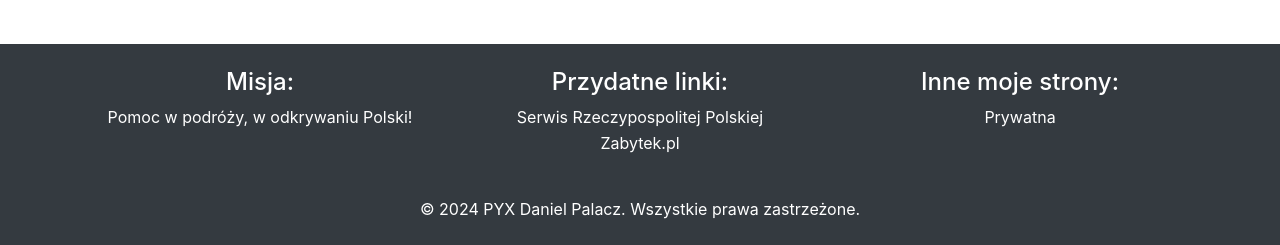
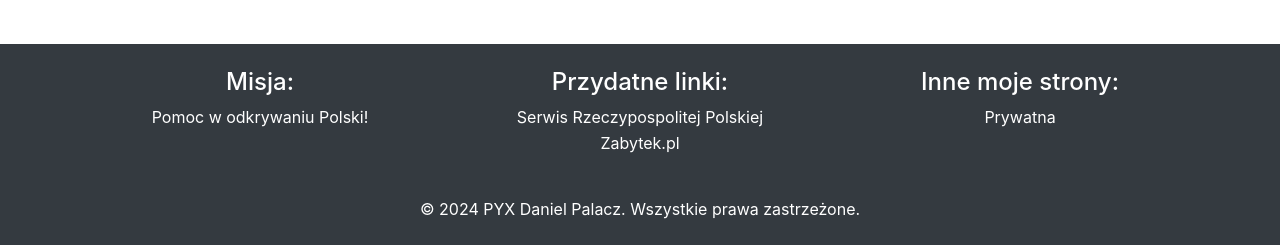
Before and after one commit to DanielPalacz/DjangoPolishnessApp, a Django app: page /trips/ in a window 1280 px wide. Shown: the part 555-800 px from the top of the page. Run offline with Django 5.2, Linux system fonts and the light colour scheme.

Commit message:
adds cosmetic updates around text/styling

```diff
--- a/polishness/templates/polishness/footer.html
+++ b/polishness/templates/polishness/footer.html
@@ -63,7 +63,7 @@
             <!-- About Section -->
             <div class="col-md-4">
                 <h4>Misja:</h4>
-                <p>Pomoc w podróży, w odkrywaniu Polski!</p>
+                <p>Pomoc w odkrywaniu Polski!</p>
             </div>
 
             <!-- Navigation Links -->
--- a/polishness/templates/polishness/trips.html
+++ b/polishness/templates/polishness/trips.html
@@ -57,7 +57,7 @@ poznajmypolske.pl
     {% if not monuments %}
     <div class="row m-2 p-2">
         <div class="col">
-            <div class="error">Niestety, nie znaleziono zabytków.</div><br>
+            <div class="error">Niestety, nie znaleziono zabytków i nie można było wygenerować wycieczki.</div><br>
         </div>
     </div>
     {% else %}
```
